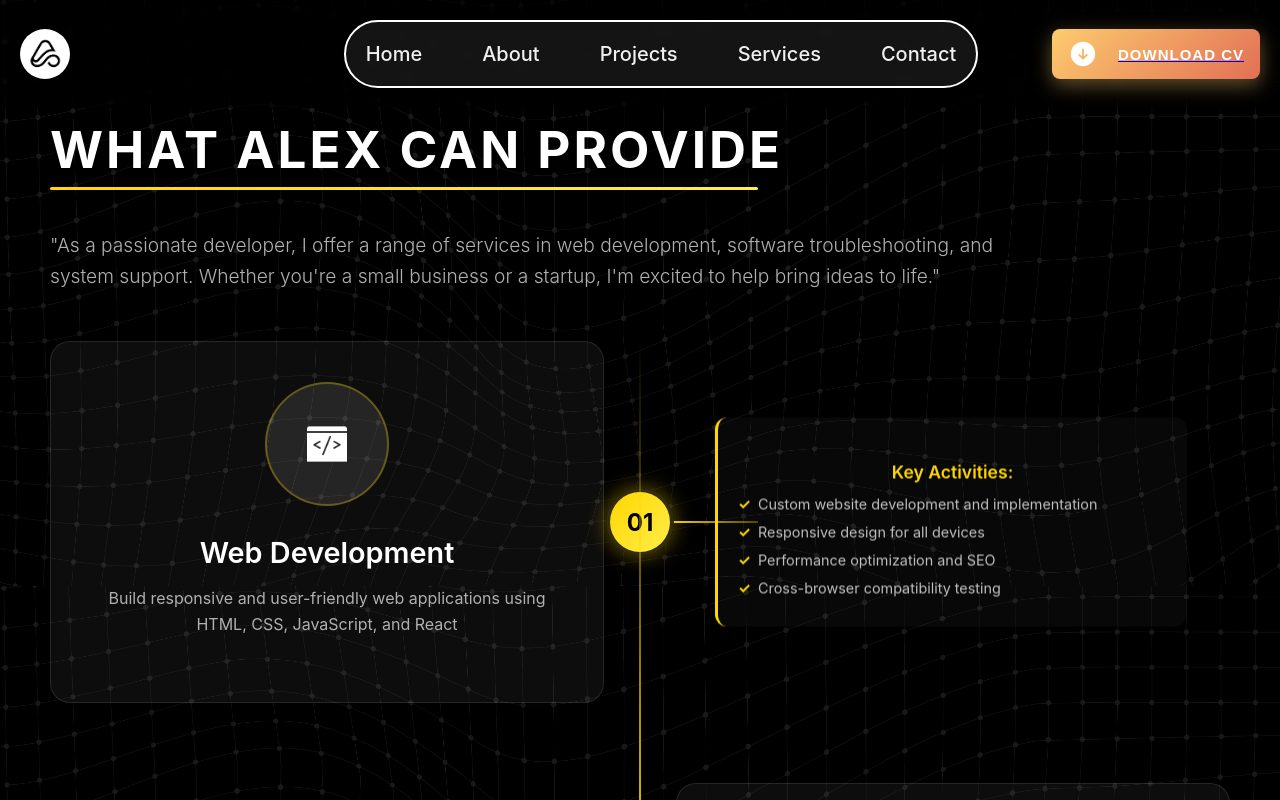
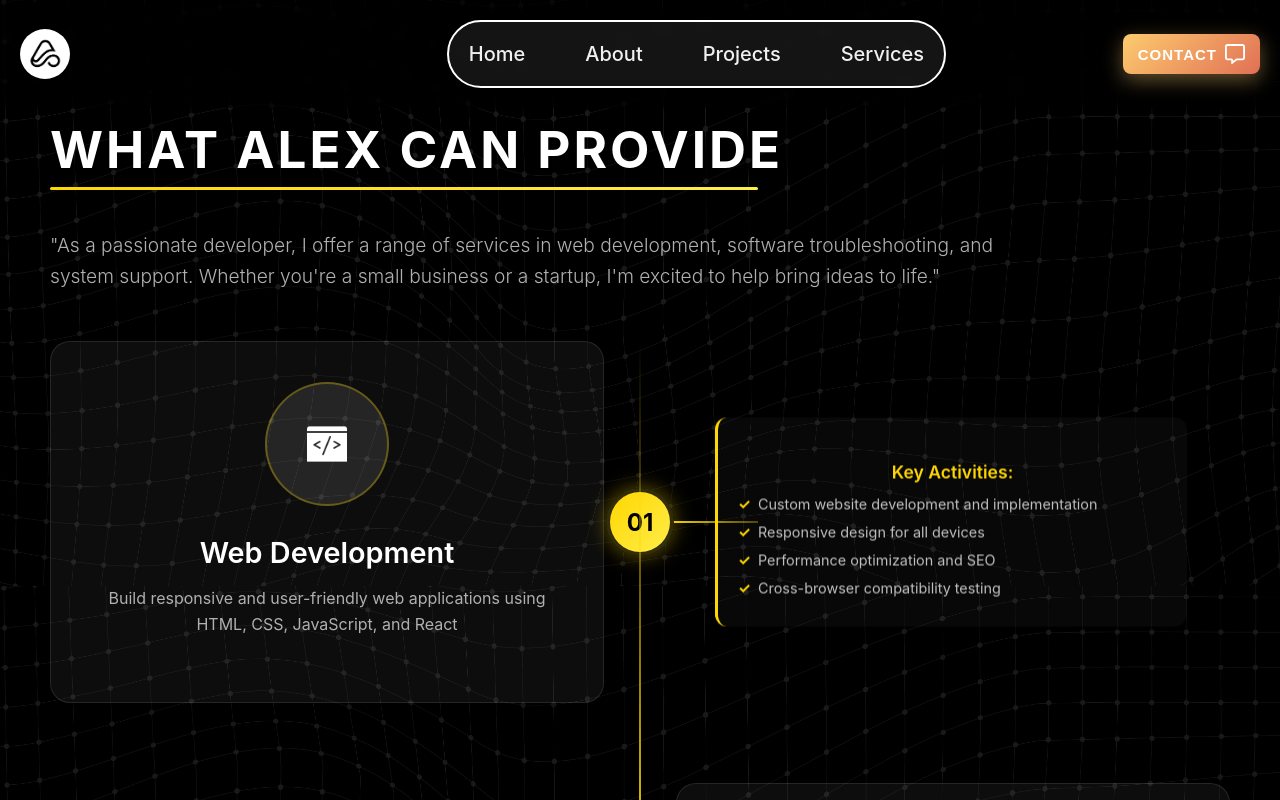
Before and after one commit to aiplats/aiplats, a React (Create React App) app in the folder portfolio/: page /Services in a window 1280 px wide. Shown: the top 800 px of the page. Built offline with nearby package versions, Linux system fonts and the light colour scheme.

Commit message:
feat: added the contact button @ navbar

```diff
--- a/portfolio/src/components/Navbar/Navbar.css
+++ b/portfolio/src/components/Navbar/Navbar.css
@@ -141,41 +141,37 @@
     transform: translateY(-5px);
 }
 
-.curriculum-vitae button {
-  display: flex;              /* make the button itself flex */
-  align-items: center;        /* vertically center icon + text */
-  gap: 10px;                  /* spacing between icon and text */
+.contact-button {
+  display: flex;
+  justify-content: center;
+}
 
+.contact-button button {
+  display: flex;
+  align-items: center;
+  gap: 8px;
   background: linear-gradient(135deg, #FDCB6E, #E17055);
   color: white;
-  padding: 10px 16px;
+  padding: 10px 15px;
   border: none;
   border-radius: 8px;
   cursor: pointer;
   font-size: 15px;
   font-weight: 600;
-  text-transform: uppercase;
   letter-spacing: 1px;
   transition: all 0.3s ease;
   box-shadow: 0 6px 20px rgba(253, 203, 110, 0.4);
 }
 
-.curriculum-vitae button:hover {
+.contact-button button:hover {
   transform: translateY(-3px);
   box-shadow: 0 12px 30px rgba(253, 203, 110, 0.6);
   background: linear-gradient(135deg, #E17055, #FDCB6E);
 }
 
-.curriculum-vitae button:active {
+.contact-button button:active {
   transform: translateY(-1px);
 }
-
-/* remove span-specific flex since button handles it */
-.curriculum-vitae button span {
-  display: inline-flex;
-  align-items: center;
-}
-
 
 /* Mobile menu button */
 .mobile-menu-button {
--- a/portfolio/src/components/Navbar/Navbar.js
+++ b/portfolio/src/components/Navbar/Navbar.js
@@ -3,6 +3,7 @@ import './Navbar.css'
 import aiplatslogo from './../assets/aiplatslogo.jpeg'
 import { Link } from 'react-router-dom'
 import { HiArrowDownCircle } from 'react-icons/hi2';
+import { FaRegMessage } from 'react-icons/fa6';
 
 export const Navbar = () => {
 
@@ -30,7 +31,6 @@ export const Navbar = () => {
                 <a href="/"><img src={aiplatslogo} style={{width: '50px', borderRadius: '50%'}} alt="aiplats logo"/></a>
             </div>
 
-            {/* Desktop Navigation */}
             <div className="navbar-right">
                 <ul>
                     <li className={activeSection === 'Home' ? 'active' : ''}>
@@ -45,9 +45,11 @@ export const Navbar = () => {
                     <li className={activeSection === 'Services' ? 'active' : ''}>
                         <Link to="/Services">Services</Link>
                     </li>
-                    <li className={activeSection === 'Contact' ? 'active' : ''}>
-                        <a
-                          href="#contact-section"
+                </ul>
+            </div>
+
+            <div className="contact-button">
+              <button
                 onClick={(e) => {
                   e.preventDefault();
                   setActiveSection('Contact');
@@ -59,14 +61,8 @@ export const Navbar = () => {
                   }
                 }}
               >
-                          Contact
-                        </a>
-                    </li>
-                </ul>
-            </div>
-
-            <div className="curriculum-vitae">
-                <a href="/Platon_Alexander_CV.pdf" download="Platon_Alexander_CV.pdf"><button><HiArrowDownCircle size={30} style={{marginRight: '10px'}}/>Download CV</button></a>
+                CONTACT <FaRegMessage size={20} />
+              </button>
             </div>
 
             <div className="mobile-menu-button" onClick={toggleMobileMenu}>
--- a/portfolio/src/components/Services/Services.js
+++ b/portfolio/src/components/Services/Services.js
@@ -107,7 +107,7 @@ function Services() {
                             }
                           }}
                         >Request a Service</a>
-                      <a href="/portfolio" className="btn btn-secondary">View My Portfolio</a>
+                      <a href="/Projects" className="btn btn-secondary">View My Work</a>
                     </div>
                 </section>
 
```
Lines whose indentation alone changed are shown as unchanged.
